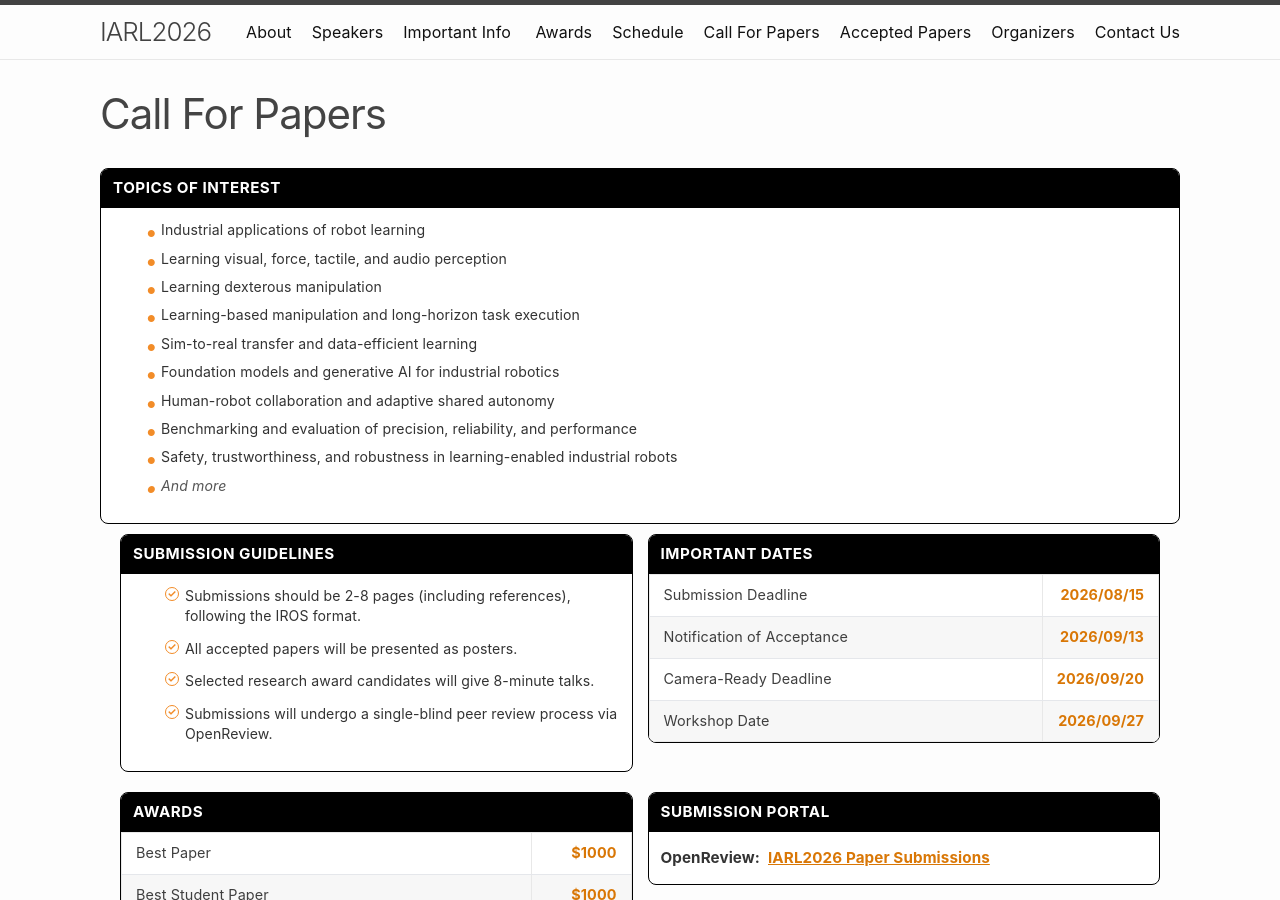
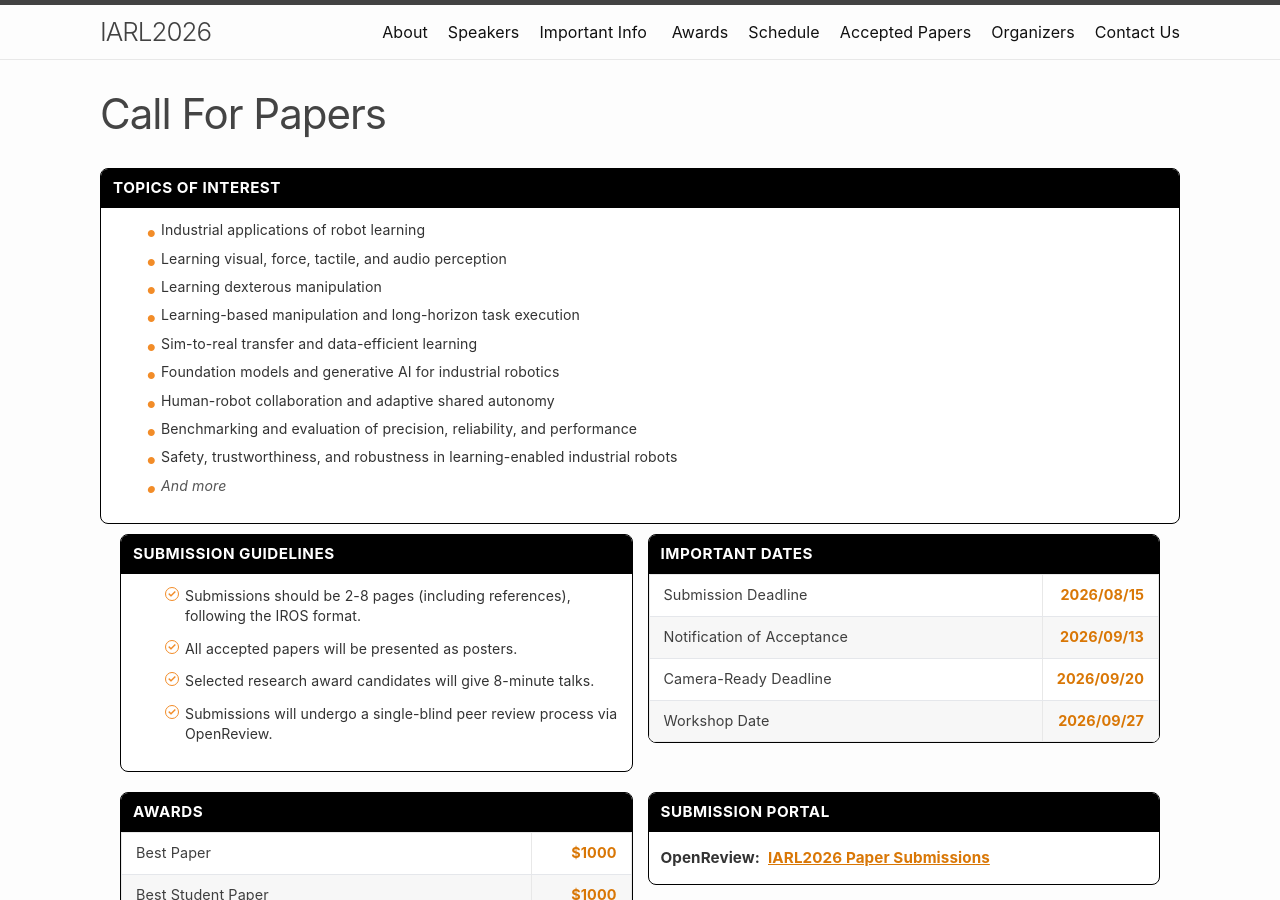
Before and after one commit to aistairc/IROS2026-workshop, a Jekyll site: the page built from callforpapers.md, in a window 1280 px wide and 900 px high. Built offline with Jekyll 4.4.1, drawn with Linux system fonts in a browser that asks for light colours.

```diff
--- a/_config.yml
+++ b/_config.yml
@@ -39,7 +39,7 @@ plugins:
 header_pages:
 - speakers.md
 - schedule.md
-- callforpapers.md
+# - callforpapers.md
 - papers.md
 - organizers.md
 - contactus.md
```
